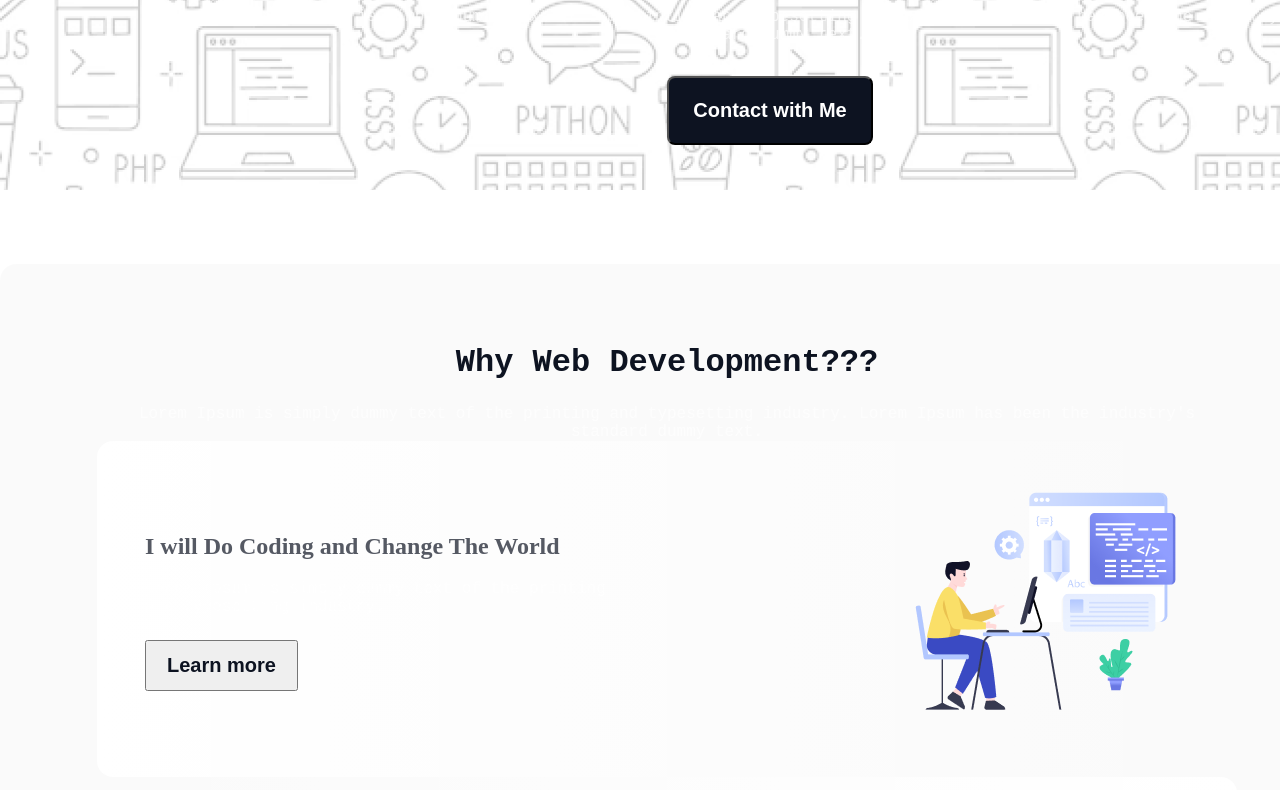
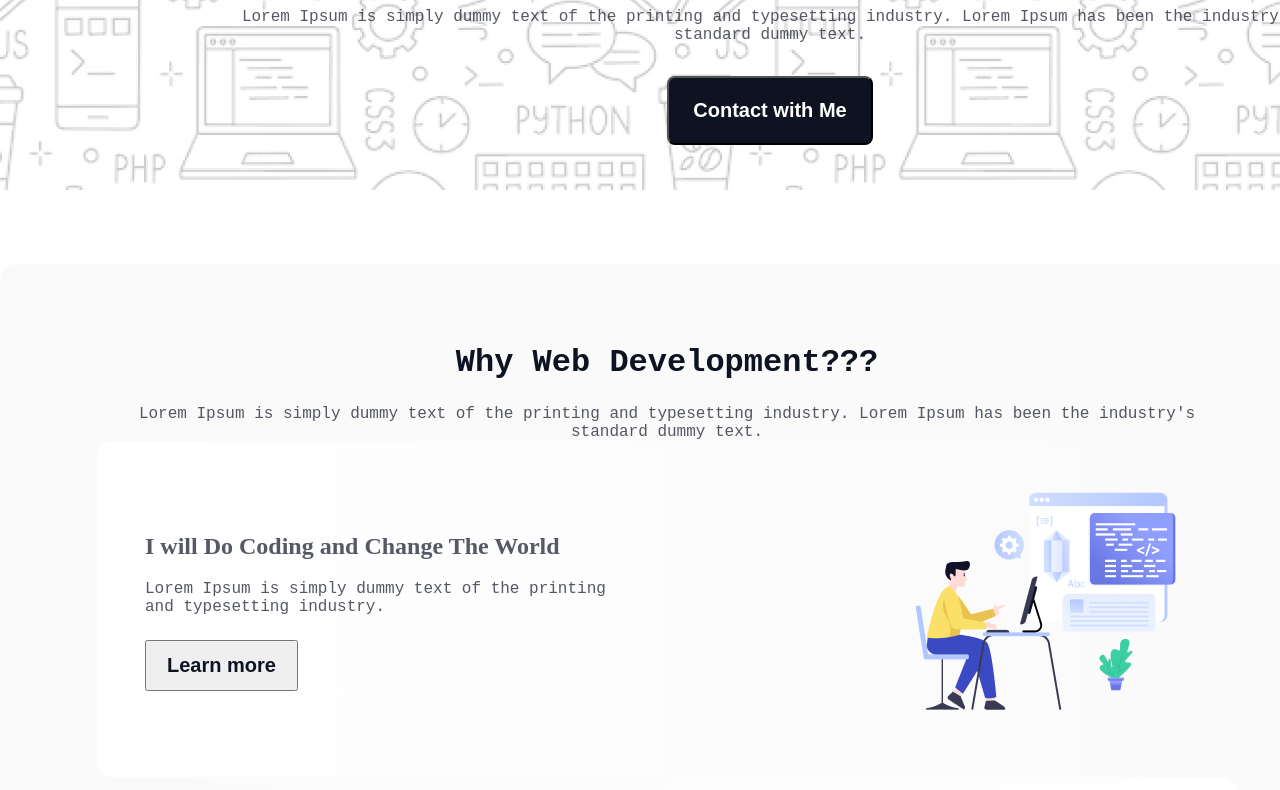
Before and after one commit to Atik-713/B10A1-Assignment, a plain HTML site: page index.html in a window 1280 px wide. Shown: the part 577-1367 px from the top of the page. Drawn offline with Linux system fonts and the light colour scheme; a web font is replaced by a local one.

Commit message:
Support Section's text color changed.

```diff
--- a/styles/style.css
+++ b/styles/style.css
@@ -209,8 +209,10 @@ body {
   margin: 0 auto;
   margin-top: 48px;
 }
-.support-container .main-title,
-.description-text {
+.sup-text > .main-title {
+  color: #fff;
+}
+.sup-text > .description-text {
   color: #fff;
 }
 .suggestion-box {
```
